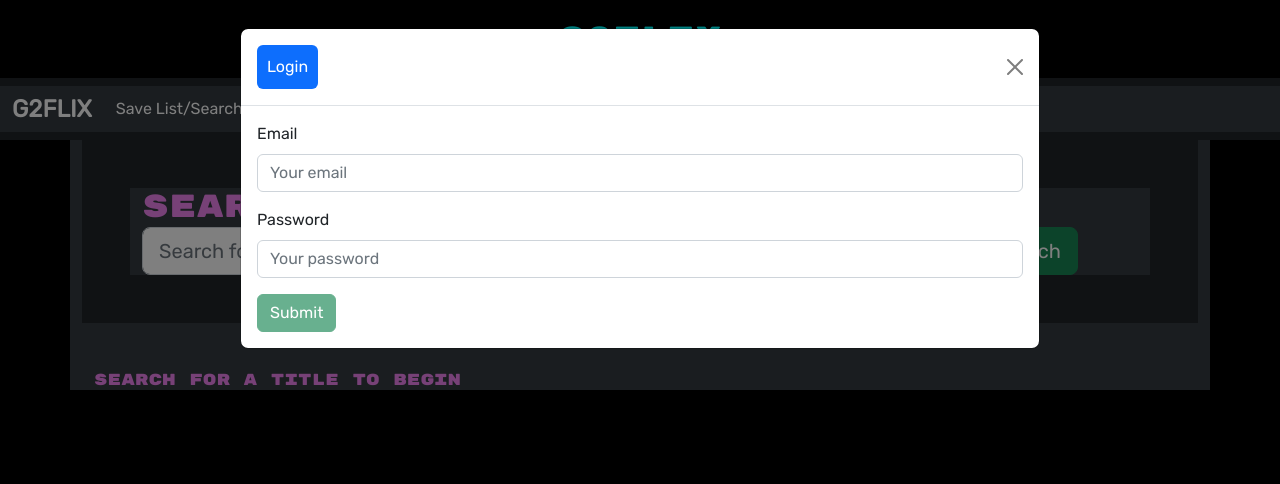
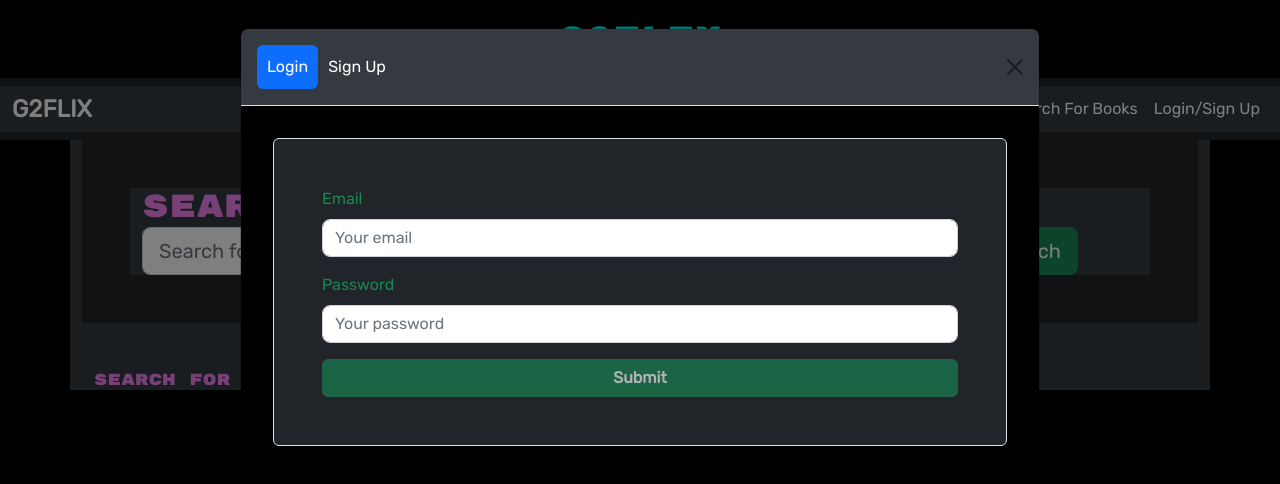
Before and after one commit to san1718/P3G2-G2FLIX, a React (Vite) app in the folder client/: page / in a window 1280 px wide. Both pictures are taken after a click on the button "Login/Sign Up". Shown: the top 484 px of the page. Built offline with nearby package versions, Linux system fonts and the light colour scheme.

Commit message:
no more white

```diff
--- a/client/src/components/LoginForm.jsx
+++ b/client/src/components/LoginForm.jsx
@@ -52,7 +52,7 @@ const LoginForm = () => {
 
   return (
     <>
-      <Form noValidate validated={validated} onSubmit={handleFormSubmit}>
+      <Form className="p-5 bg-dark border rounded shadow-sm" noValidate validated={validated} onSubmit={handleFormSubmit}>
         <Alert
           dismissible
           onClose={() => setShowAlert(false)}
@@ -62,7 +62,7 @@ const LoginForm = () => {
           Something went wrong with your login credentials!
         </Alert>
         <Form.Group className="mb-3">
-          <Form.Label htmlFor="email">Email</Form.Label>
+          <Form.Label htmlFor="email" className="text-success">Email</Form.Label>
           <Form.Control
             type="text"
             placeholder="Your email"
@@ -70,6 +70,7 @@ const LoginForm = () => {
             onChange={handleInputChange}
             value={userFormData.email}
             required
+            className="rounded-3"
           />
           <Form.Control.Feedback type="invalid">
             Email is required!
@@ -77,7 +78,7 @@ const LoginForm = () => {
         </Form.Group>
 
         <Form.Group className="mb-3">
-          <Form.Label htmlFor="password">Password</Form.Label>
+          <Form.Label htmlFor="password" className="text-success">Password</Form.Label>
           <Form.Control
             type="password"
             placeholder="Your password"
@@ -85,6 +86,7 @@ const LoginForm = () => {
             onChange={handleInputChange}
             value={userFormData.password}
             required
+            className="rounded-3"
           />
           <Form.Control.Feedback type="invalid">
             Password is required!
@@ -94,6 +96,7 @@ const LoginForm = () => {
           disabled={!(userFormData.email && userFormData.password)}
           type="submit"
           variant="success"
+          className="w-100 fw-bold"
         >
           Submit
         </Button>
--- a/client/src/components/Navbar.css
+++ b/client/src/components/Navbar.css
@@ -6,19 +6,18 @@
 }
 
 .nav-link:hover {
-  color: aqua; /* Highlight color on hover */
+  color: aqua;
 }
 
-/* Make navbar background color dark */
+
 .container-fluid {
-  background-color: #343a40; /* Darker color for navbar */
+  background-color: #343a40;
 }
 
 .container {
-  background-color: #343a40; /* Keep consistent navbar background */
+  background-color: #343a40;
 }
 
-/* Adjusting navbar brand */
 .navbar-brand {
   font-size: 24px;
   font-weight: bold;
@@ -26,18 +25,15 @@
 }
 
 .navbar-brand:hover {
-  color: aqua; /* Add hover effect to brand */
+  color: aqua;
 }
 
-/* Style for the navbar when collapsed */
-.navbar-collapse {
-  justify-content: flex-end; /* Align items to the right */
+.modal-body {
+  background-color: black;
+  padding: 2rem;
 }
 
-.navbar-toggle {
-  border-color: #ffffff; /* White toggle icon */
+.modal-content {
+  background-color: #343a40;
+  color: white;
 }
-
-.navbar-toggler-icon {
-  background-color: #ffffff; /* White icon for the toggle */
-}
--- a/client/src/components/SignupForm.jsx
+++ b/client/src/components/SignupForm.jsx
@@ -65,7 +65,7 @@ const SignupForm = () => {
   return (
     <>
       {/* This is needed for the validation functionality above */}
-      <Form onSubmit={handleFormSubmit}>
+      <Form className="p-5 bg-dark border rounded shadow-sm" onSubmit={handleFormSubmit}>
         {/* show alert if server response is bad */}
         <Alert
           dismissible
@@ -77,7 +77,7 @@ const SignupForm = () => {
         </Alert>
 
         <Form.Group className="mb-3">
-          <Form.Label htmlFor="username">Username</Form.Label>
+          <Form.Label htmlFor="username" className="text-success">Username</Form.Label>
           <Form.Control
             type="text"
             placeholder="Your username"
@@ -85,6 +85,7 @@ const SignupForm = () => {
             onChange={handleInputChange}
             value={userFormData.username}
             required
+            className="rounded-3"
           />
           <Form.Control.Feedback type="invalid">
             Username is required!
@@ -92,7 +93,7 @@ const SignupForm = () => {
         </Form.Group>
 
         <Form.Group className="mb-3">
-          <Form.Label htmlFor="email">Email</Form.Label>
+          <Form.Label htmlFor="email" className="text-success">Email</Form.Label>
           <Form.Control
             type="email"
             placeholder="Your email address"
@@ -100,6 +101,7 @@ const SignupForm = () => {
             onChange={handleInputChange}
             value={userFormData.email}
             required
+            className="rounded-3"
           />
           <Form.Control.Feedback type="invalid">
             Email is required!
@@ -107,7 +109,7 @@ const SignupForm = () => {
         </Form.Group>
 
         <Form.Group className="mb-3">
-          <Form.Label htmlFor="password">Password</Form.Label>
+          <Form.Label htmlFor="password" className="text-success">Password</Form.Label>
           <Form.Control
             type="password"
             placeholder="Your password"
@@ -115,6 +117,7 @@ const SignupForm = () => {
             onChange={handleInputChange}
             value={userFormData.password}
             required
+            className="rounded-3"
           />
           <Form.Control.Feedback type="invalid">
             Password is required!
@@ -130,6 +133,7 @@ const SignupForm = () => {
           }
           type="submit"
           variant="success"
+          className="w-100 fw-bold"
         >
           Submit
         </Button>
```
